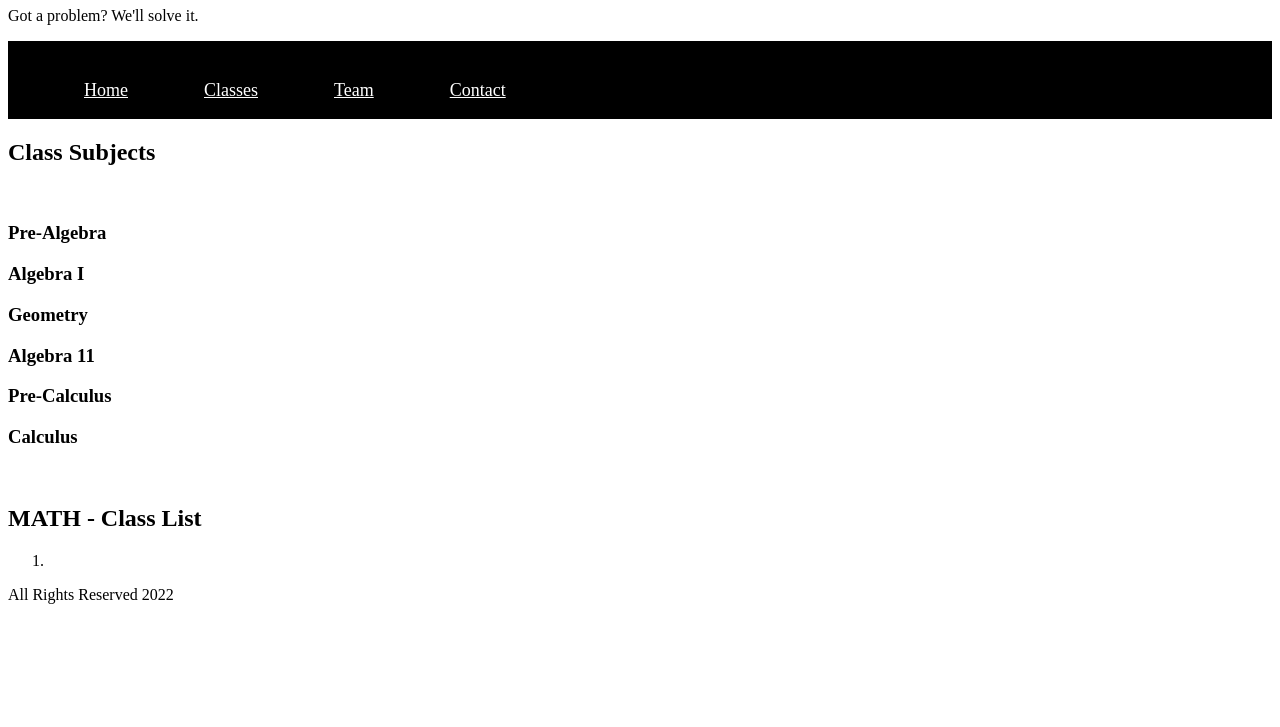
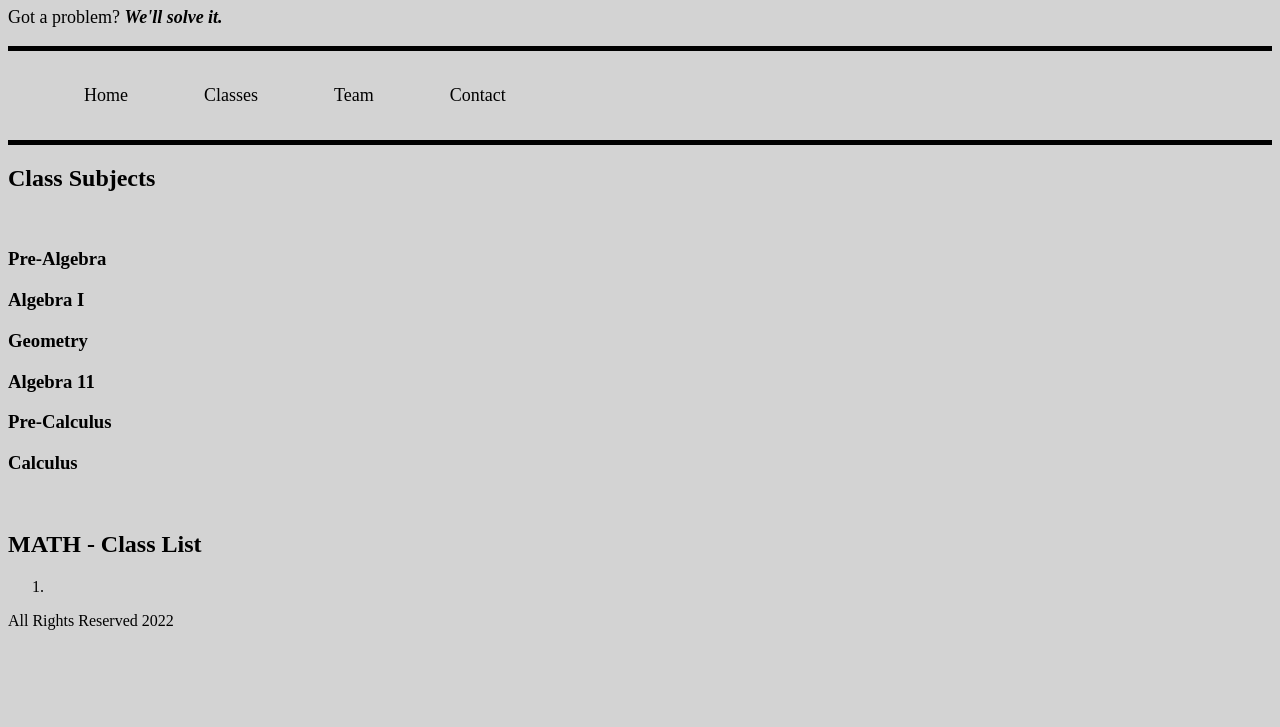
Before and after one commit to klawin/FED1StudioProject, a plain HTML site: page FED1StudioProject/Classes.html in a window 1280 px wide. Shown: the part 73-800 px from the top of the page. Drawn offline with Linux system fonts and the light colour scheme.

Commit message:
fixed navigation bar

```diff
--- a/FED1StudioProject/CSS/custom.css
+++ b/FED1StudioProject/CSS/custom.css
@@ -1,8 +1,7 @@
 body {
 }
-
-.header {
-    text-align:center;
+html {
+    background-color: lightgray;
 }
 
 #slogan {
@@ -19,27 +18,29 @@ nav ul li {
     display: inline-block;
 }
 
-nav a:hover, nav a:active, nav a:focus {
-    background-color: lightgray;
-    color:black;
-}
-
 nav ul li a {
     display: block;
     padding: 1em 2em;
-    background-color: black;
-    color:white;
+    color:black;
     font-size: 18px;
-}
-
-nav ul li a:hover {
-    background-color: lightgray;
-    color: black;
+    text-decoration: none;
 }
 
 nav {
     border-top: 5px solid black;
-    background-color: black;
+    border-bottom: 5px solid black;
+}
+
+nav a:hover {
+    background-color: gray;
+}
+
+nav a:focus {
+    background-color:gray;
+}
+
+nav a:active {
+        background-color: gray;
 }
 
 main h1 {
--- a/FED1StudioProject/Classes.html
+++ b/FED1StudioProject/Classes.html
@@ -17,9 +17,14 @@
 <body>
 
     <header>
-        <h1>MATHLETES</h1>
-        <p>Got a problem? We'll solve it.</p>
+
+        <h1 class="header">MATHLETES</h1>
+        <p class="header" id="slogan">
+            Got a problem? <span class="header" id="fancySlogan">We'll solve it.</span>
+        </p>
+
     </header>
+
     <nav>
         <ul>
             <li>
```
Also changed, not shown: FED1StudioProject/Contact.html (+8 -2 lines), FED1StudioProject/Team.html (+6 -2 lines).
